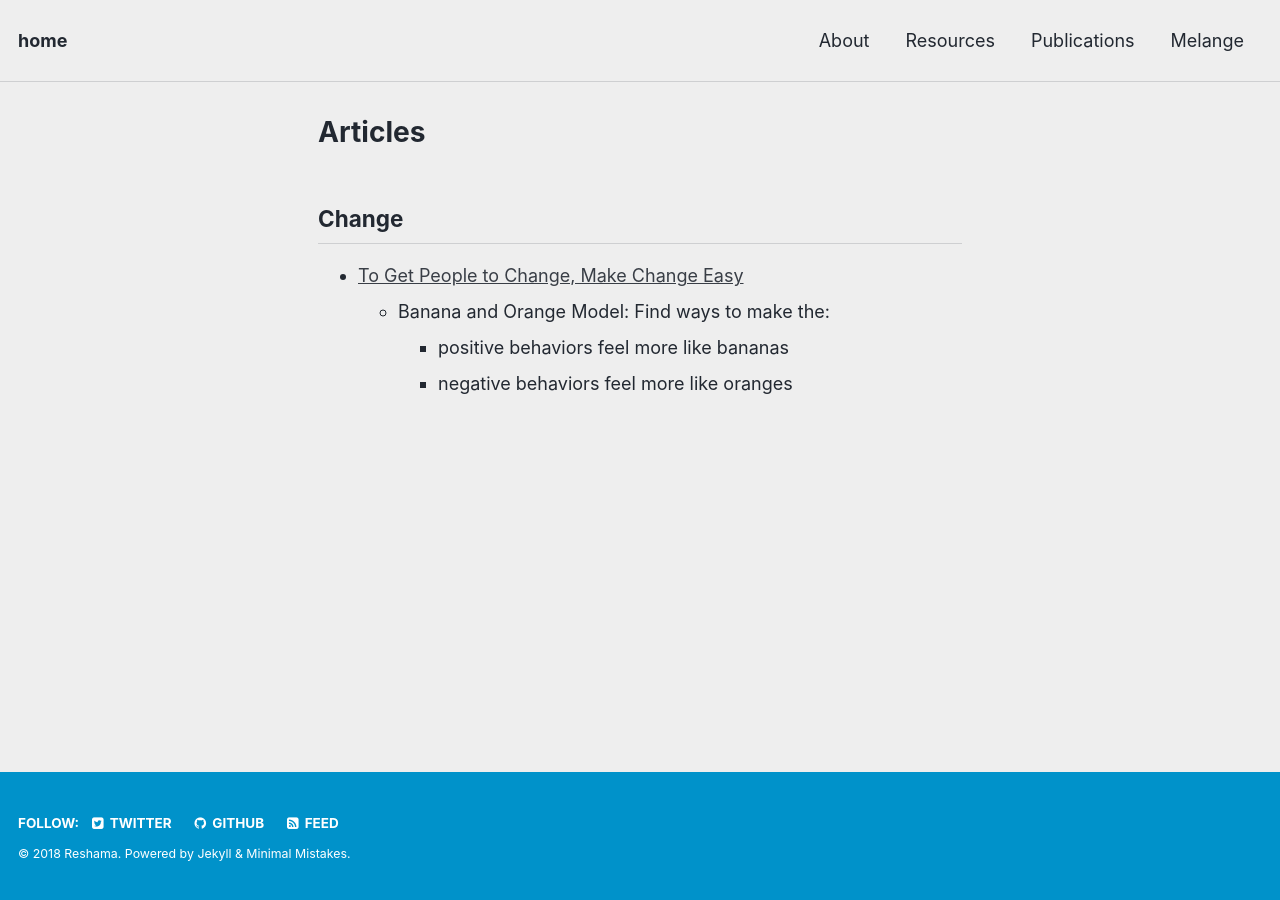
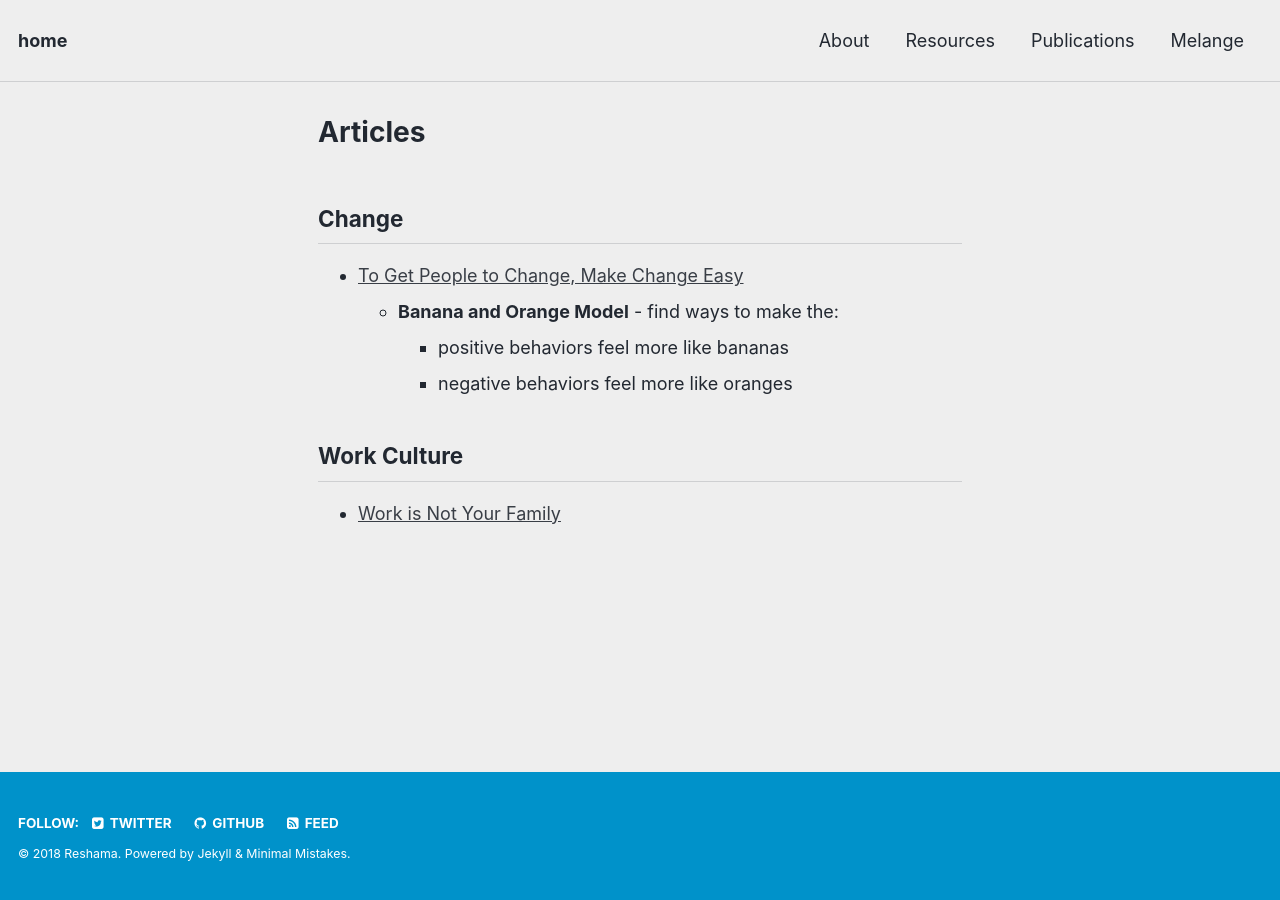
Before and after one commit to reshamas/reshamas.github.io, a Jekyll site: the page built from melange/articles.md, in a window 1280 px wide. Built offline with Jekyll 4.4.1, drawn with Linux system fonts in a browser that asks for light colours.

Commit message:
Update articles.md

```diff
--- a/melange/articles.md
+++ b/melange/articles.md
@@ -7,6 +7,9 @@ comments: false
 
 ## Change
 - [To Get People to Change, Make Change Easy](https://hbr.org/2017/12/to-get-people-to-change-make-change-easy)
-    - Banana and Orange Model: Find ways to make the:
+    - **Banana and Orange Model** - find ways to make the:
         - positive behaviors feel more like bananas
         - negative behaviors feel more like oranges
+
+## Work Culture
+- [Work is Not Your Family](https://the-pastry-box-project.net/mandy-michael/2018-february-4)
```
